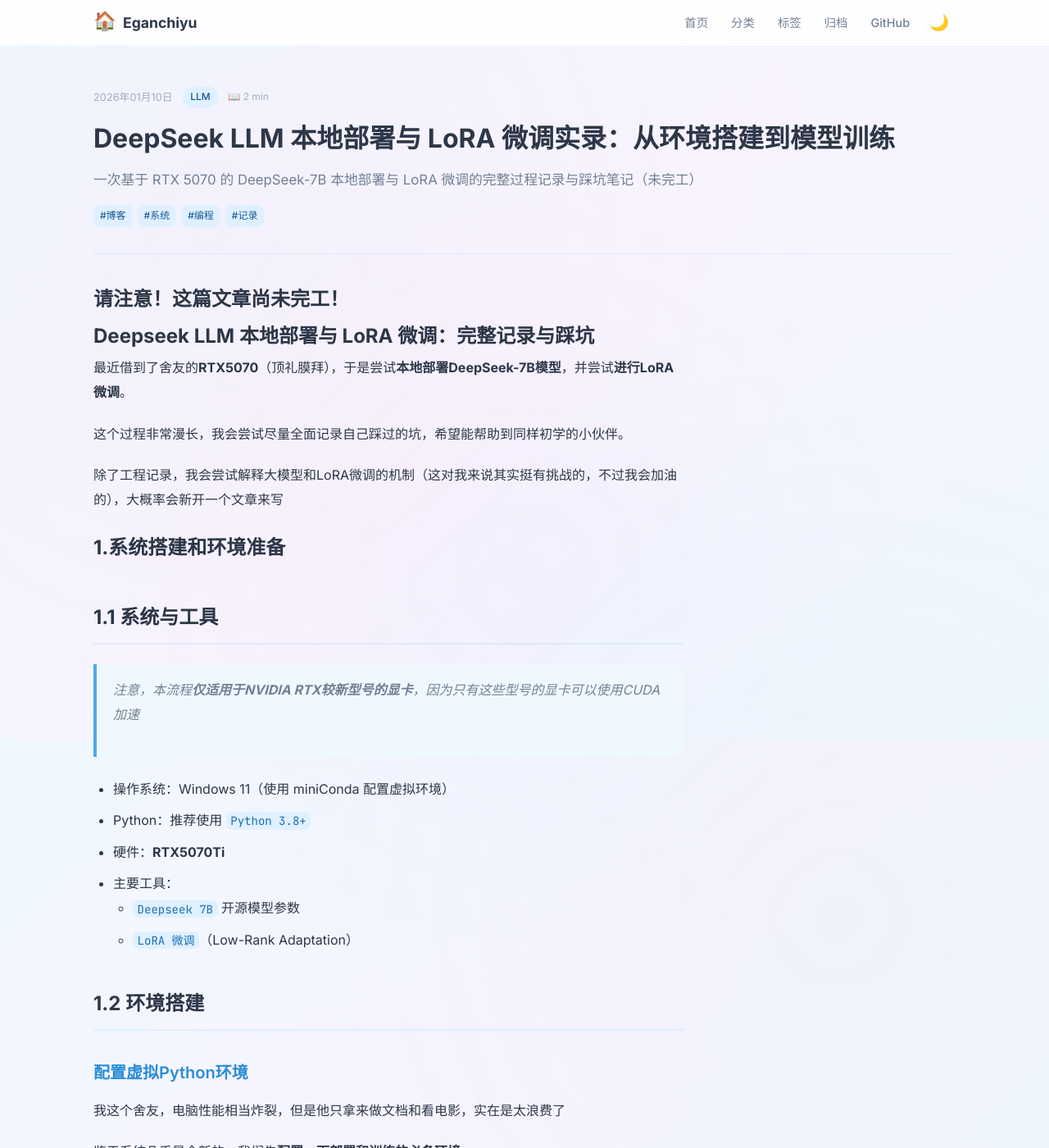
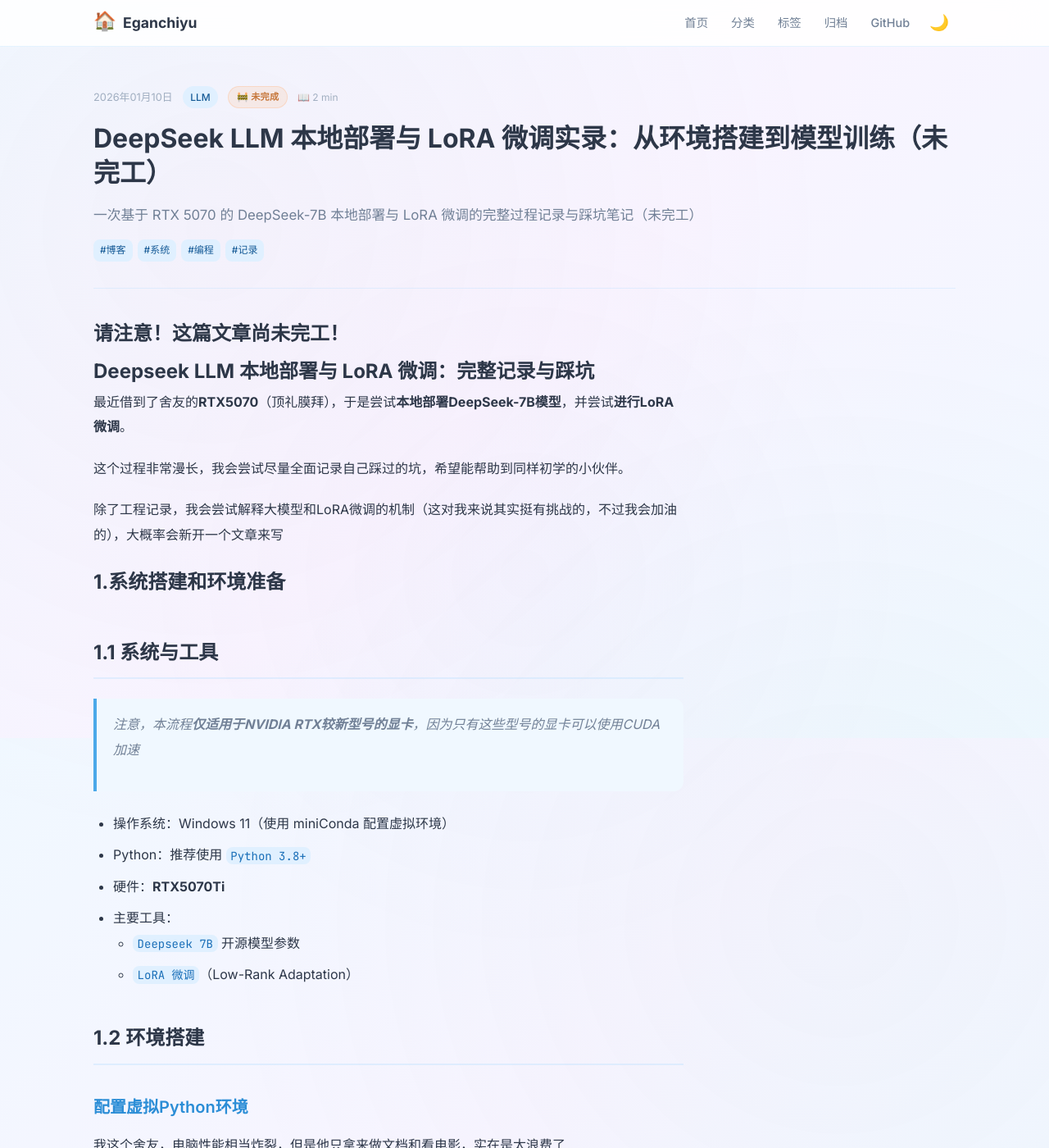
Before and after one commit to Eganchiyu/eganchiyu.github.io, a Jekyll site: the page built from _posts/2026-1-10---LLM-Deepseek-Lora.md, in a window 1280 px wide and 1400 px high. Shown: the whole window at 82% size. Built offline with Jekyll 4.4.1, drawn with Linux system fonts in a browser that asks for light colours; some of the changed text lies outside the part shown.

Commit message:
feat: 添加未完成文章 WIP 微章
- 3 篇未完成博文 front matter 添加 wip: true
- home.html 卡片和 single.html 文章页显示 🚧 未完成 标签
- CSS: 暖色 peach 药丸徽章，Light/Dark 双模式，呼吸动画

```diff
--- a/_layouts/home.html
+++ b/_layouts/home.html
@@ -96,6 +96,9 @@
             {{ post.categories | first }}
           </span>
           {% endif %}
+          {% if post.wip %}
+          <span class="post-wip">🚧 未完成</span>
+          {% endif %}
         </div>
 
         <h3 class="post-title">
--- a/_layouts/single.html
+++ b/_layouts/single.html
@@ -14,6 +14,9 @@
         <span class="post-category">
           {{ page.categories | first }}
         </span>
+        {% endif %}
+        {% if page.wip %}
+        <span class="post-wip">🚧 未完成</span>
         {% endif %}
         <span class="read-time">
           {% assign words = page.content | number_of_words %}
--- a/_posts/2026-1-10---LLM-Deepseek-Lora.md
+++ b/_posts/2026-1-10---LLM-Deepseek-Lora.md
@@ -1,5 +1,5 @@
 ---
-title: DeepSeek LLM 本地部署与 LoRA 微调实录：从环境搭建到模型训练
+title: DeepSeek LLM 本地部署与 LoRA 微调实录：从环境搭建到模型训练（未完工）
 excerpt: 一次基于 RTX 5070 的 DeepSeek-7B 本地部署与 LoRA 微调的完整过程记录与踩坑笔记（未完工）
 
 categories:
--- a/assets/css/main.css
+++ b/assets/css/main.css
@@ -713,6 +713,32 @@
   font-size: 0.75rem;
 }
 
+.post-wip {
+  display: inline-flex;
+  align-items: center;
+  gap: 0.25rem;
+  padding: 0.2rem 0.6rem;
+  background: rgba(255, 180, 130, 0.18);
+  color: #c47030;
+  border: 1px solid rgba(255, 180, 130, 0.35);
+  border-radius: var(--radius-full);
+  font-weight: 600;
+  font-size: 0.7rem;
+  letter-spacing: 0.02em;
+  animation: wip-pulse 2.4s ease-in-out infinite;
+}
+
+[data-theme="dark"] .post-wip {
+  background: rgba(255, 160, 100, 0.12);
+  color: #e8a060;
+  border-color: rgba(255, 160, 100, 0.25);
+}
+
+@keyframes wip-pulse {
+  0%, 100% { opacity: 1; }
+  50% { opacity: 0.7; }
+}
+
 .post-title {
   font-size: 1.15rem;
   font-weight: 700;
```
Also changed, not shown: other parts of _posts/2026-1-10---LLM-Deepseek-Lora.md (+1 -0 lines), _posts/2026-1-25-Distribute-Blog-on-Raspi.md (+1 -0 lines), _posts/2026-1-28-YoudaoDictpen.md (+3 -1 lines), 1 other file.
